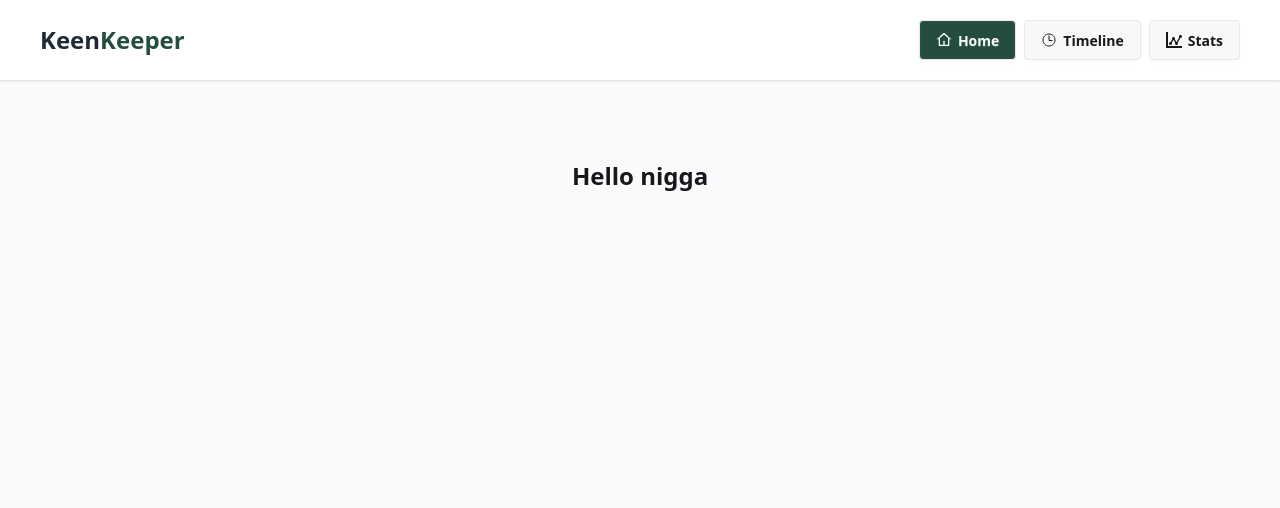
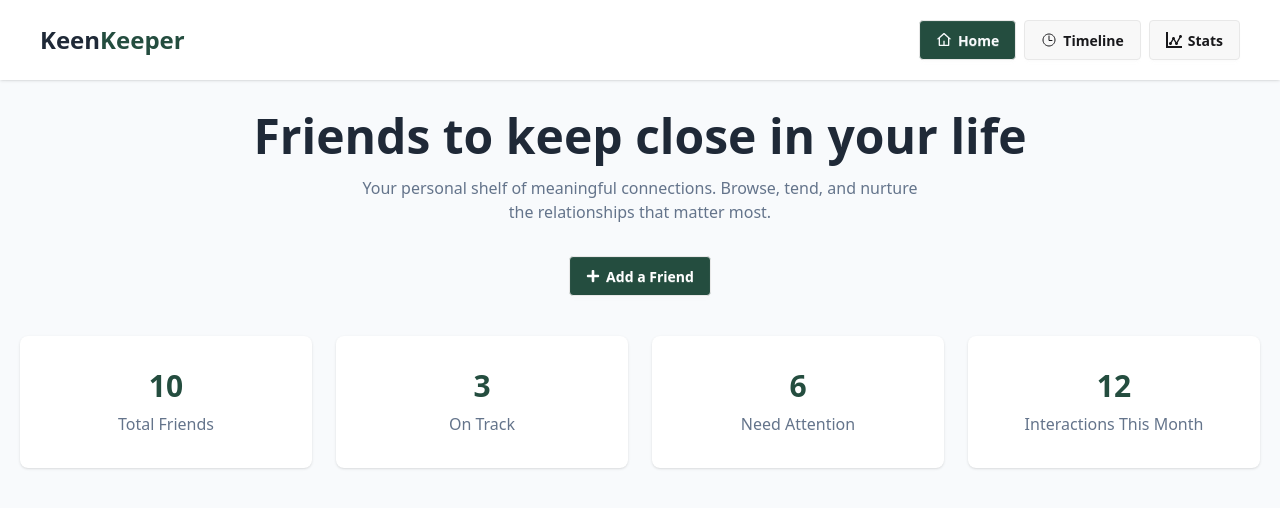
Before and after one commit to LingkonDash/keen-keeper, a Next.js app: page / in a window 1280 px wide. Shown: the top 508 px of the page. Built offline with nearby package versions, Linux system fonts and the light colour scheme.

Commit message:
added banner section

```diff
--- a/src/app/layout.jsx
+++ b/src/app/layout.jsx
@@ -24,8 +24,8 @@ export default function RootLayout({ children }) {
       lang="en"
       className={`${geistSans.variable} ${geistMono.variable} h-full antialiased`}
     >
-      <body className="min-h-full flex flex-col fixed w-full bg-primary-bg">
-        <header className="shadow-sm bg-white">
+      <body className="bg-primary-bg min-h-screen">
+        <header className="fixed w-full top-0 shadow-sm bg-white">
           <Navbar />
         </header>
         {children}
--- a/src/app/page.jsx
+++ b/src/app/page.jsx
@@ -1,7 +1,10 @@
+import Banner from "@/components/Banner";
 import Image from "next/image";
 
 export default function Home() {
   return (
-    <h1 className="text-center mt-10 font-bold text-2xl bg-primary-bg p-10">Hello nigga</h1>
+    <>
+      <Banner />
+    </>
   );
 }
--- /dev/null
+++ b/src/components/Banner.jsx
@@ -0,0 +1,37 @@
+import React from 'react';
+import { FaPlus } from 'react-icons/fa';
+
+const Banner = () => {
+  return (
+    <div className='max-w-400 mx-auto'>
+      <div className='flex justify-center items-center flex-col text-center pt-28 p-5'>
+        <h2 className='font-bold text-5xl text-primary-text'>Friends to keep close in your life</h2>
+        <p className='text-secondary-text mt-4 mb-8 max-w-xl'>Your personal shelf of meaningful connections. Browse, tend, and nurture the
+          relationships that matter most.</p>
+
+        <button className='btn bg-secondary-bg text-white'><FaPlus /> Add a Friend</button>
+      </div>
+
+      <div className='grid grid-cols-2 md:grid-cols-4 gap-6 px-5 mt-5 [&_h3]:mb-2'>
+        <div className='text-center p-8 bg-white rounded-lg shadow-sm'>
+          <h3 className='font-semibold text-3xl text-secondary-bg'>10</h3>
+          <p className='text-secondary-text'>Total Friends</p>
+        </div>
+        <div className='text-center p-8 bg-white rounded-lg shadow-sm'>
+          <h3 className='font-semibold text-3xl text-secondary-bg'>3</h3>
+          <p className='text-secondary-text'>On Track</p>
+        </div>
+        <div className='text-center p-8 bg-white rounded-lg shadow-sm'>
+          <h3 className='font-semibold text-3xl text-secondary-bg'>6</h3>
+          <p className='text-secondary-text'>Need Attention</p>
+        </div>
+        <div className='text-center p-8 bg-white rounded-lg shadow-sm'>
+          <h3 className='font-semibold text-3xl text-secondary-bg'>12</h3>
+          <p className='text-secondary-text'>Interactions This Month</p>
+        </div>
+      </div>
+    </div>
+  );
+};
+
+export default Banner;
```
